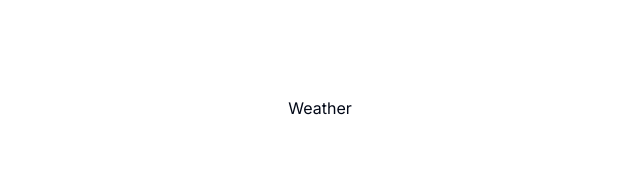
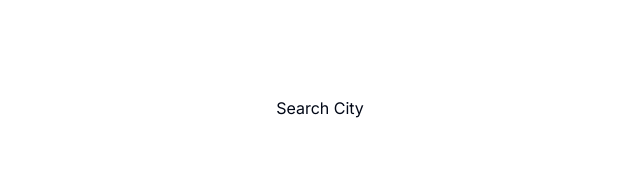
Before and after one commit to yuta519/weather-app, a Next.js app: page / in a window 1280 px wide. Shown: the top 186 px of the page, without its empty margins (320-960 px from the left). Built offline with nearby package versions, Linux system fonts and the light colour scheme.

Commit message:
Change link text

```diff
--- a/src/app/page.tsx
+++ b/src/app/page.tsx
@@ -3,7 +3,7 @@ import Link from "next/link";
 export default function Home() {
   return (
     <main className='flex min-h-screen flex-col items-center justify-between p-24'>
-      <Link href='/weather'>Weather</Link>
+      <Link href='/weather'>Search City</Link>
     </main>
   );
 }
```
